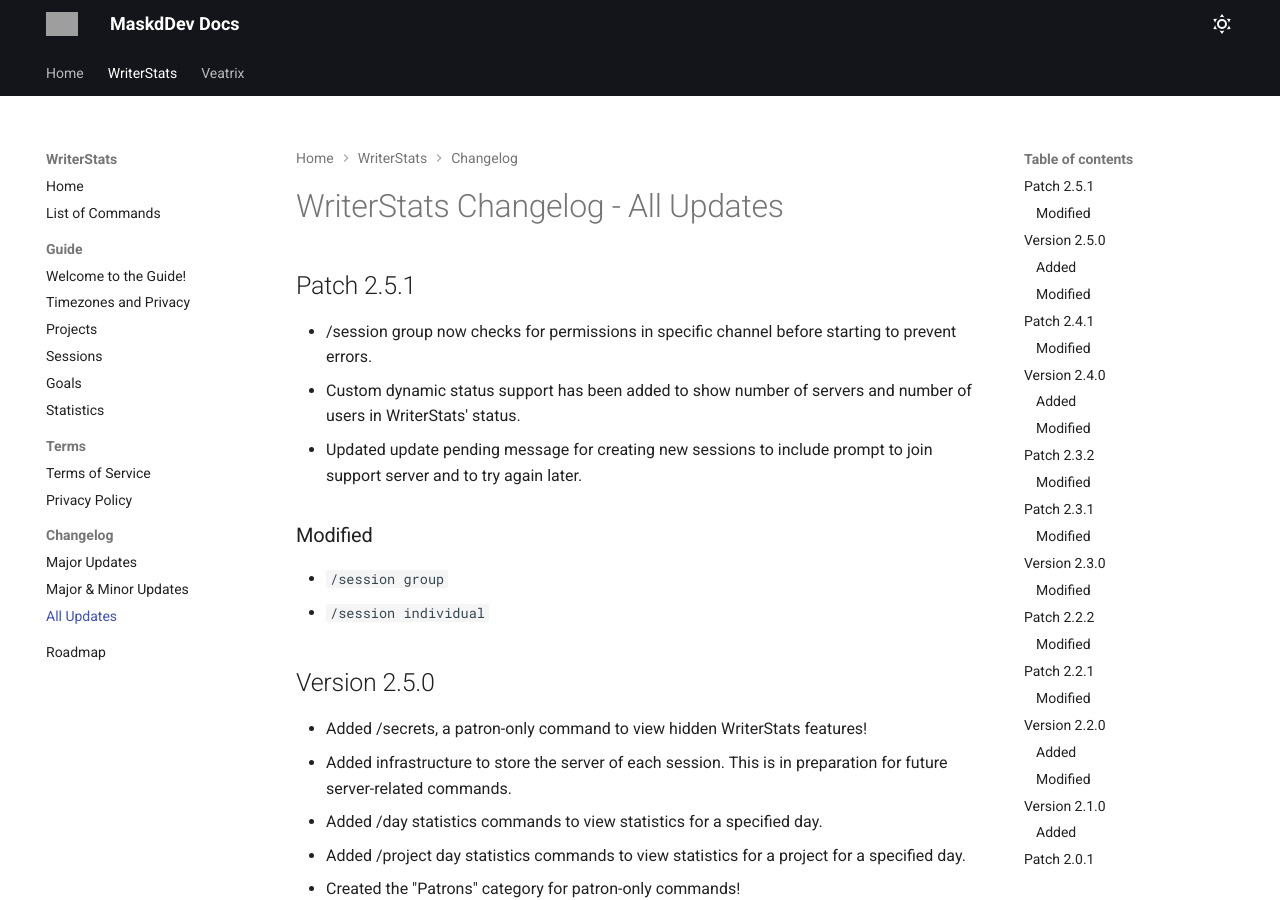
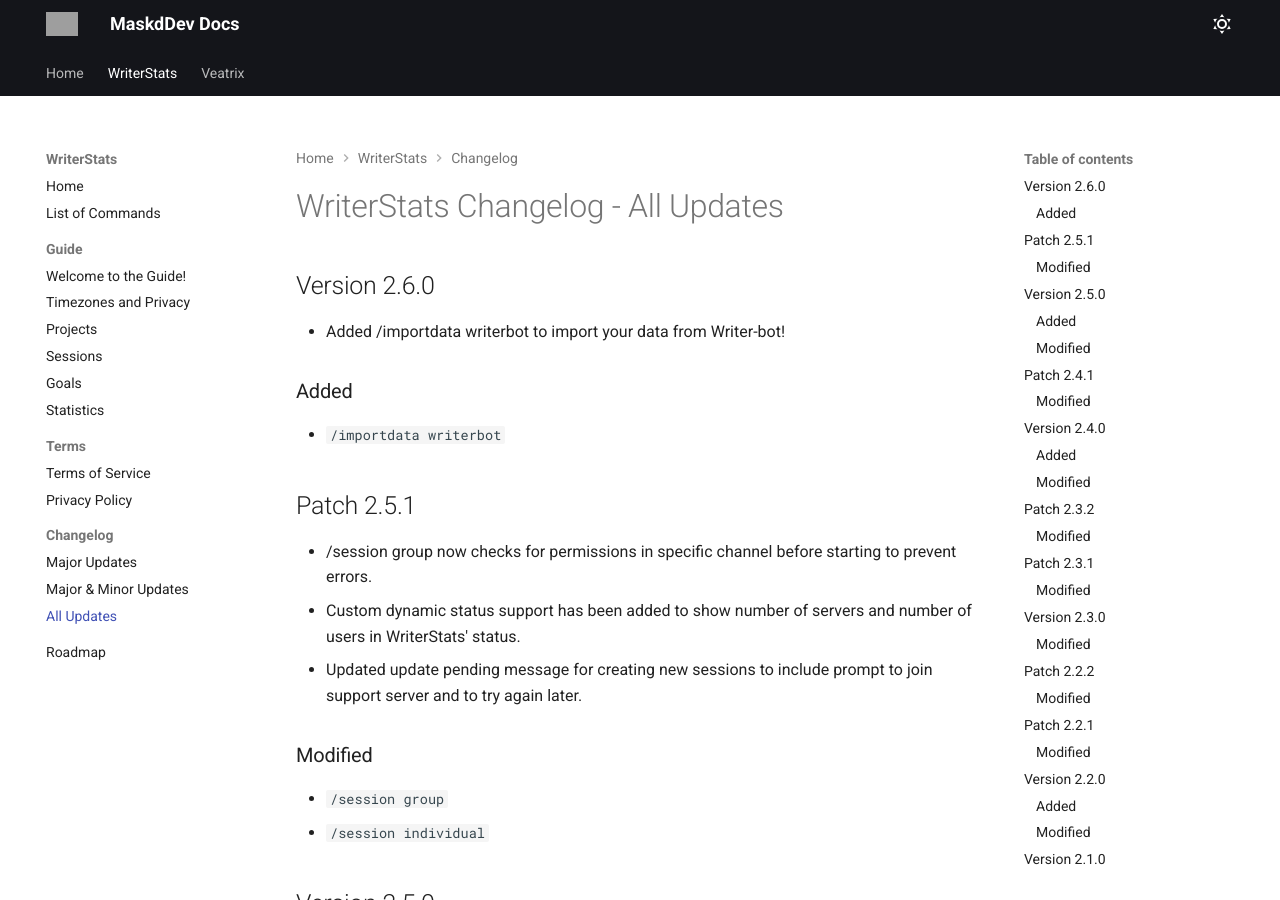
Before and after one commit to MaskdDev/MaskdDev-Docs, an MkDocs documentation site: the page built from docs/writerstats/changelog/index.md, in a window 1280 px wide and 900 px high. Built offline with MkDocs 1.6.1 and Material for MkDocs 9.7.7, drawn with Linux system fonts in a browser that asks for light colours; grey boxes are pictures that could not be loaded.

Commit message:
Version 2.6.0 Changelog

```diff
--- a/docs/writerstats/changelog/index.md
+++ b/docs/writerstats/changelog/index.md
@@ -1,4 +1,12 @@
 # WriterStats Changelog - All Updates
+
+## Version 2.6.0
+
+- Added /importdata writerbot to import your data from Writer-bot!
+
+### Added
+
+- `/importdata writerbot`
 
 ## Patch 2.5.1
 
```
Also changed, not shown: docs/writerstats/changelog/minor.md (+8 -0 lines).
